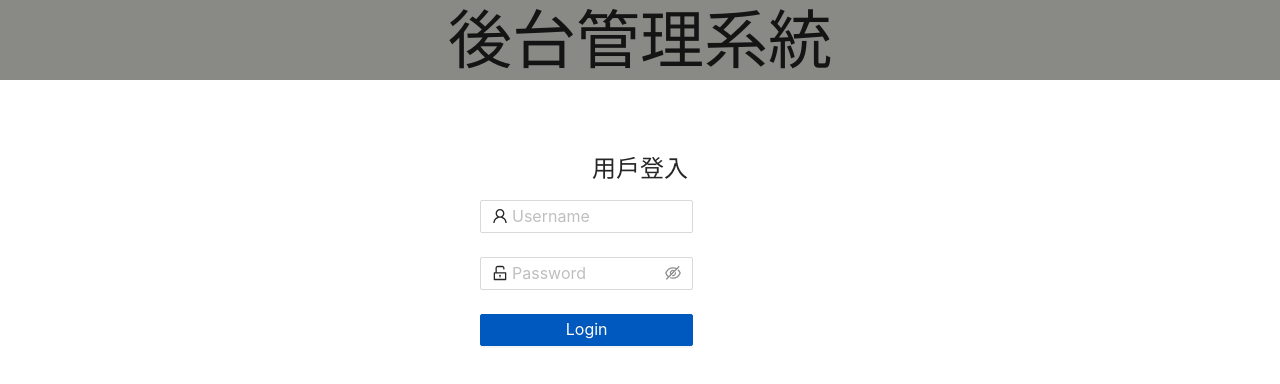
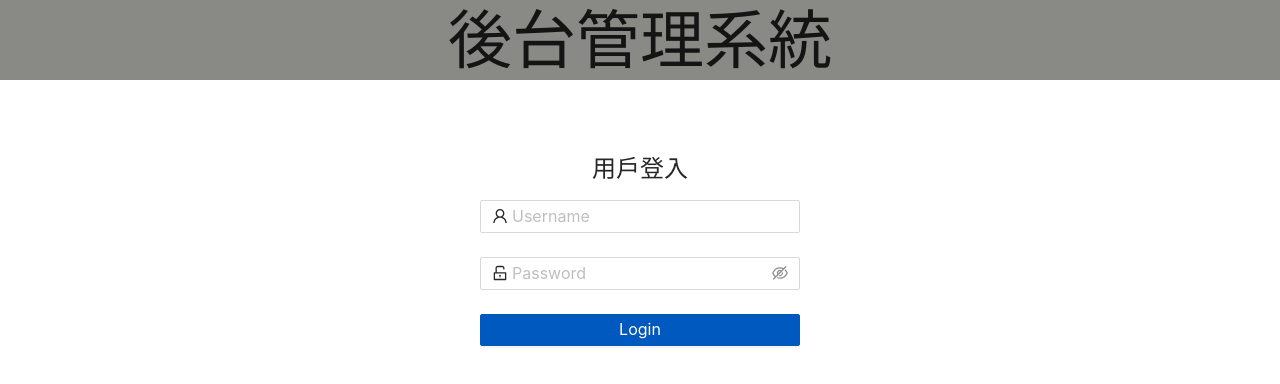
Before and after one commit to SimonLiu0911/BackstageByReact17, a React (Create React App) app: page /login in a window 1280 px wide. Shown: the top 384 px of the page. Built offline with nearby package versions, Linux system fonts and the light colour scheme; the HTML template or start-up script is replaced by a standard one.

Commit message:
modify Login style

```diff
--- a/src/pages/login/login.jsx
+++ b/src/pages/login/login.jsx
@@ -29,9 +29,6 @@ const Login = () => {
 						<Form
 							form={form}
 							name="basic"
-							wrapperCol={{
-								span: 16,
-							}}
 							initialValues={{
 								remember: true,
 							}}
@@ -43,6 +40,7 @@ const Login = () => {
 									{
 										required: true,
 										message: 'Please input your username!',
+										whitespace: true,
 									},
 								]}
 							>
@@ -58,16 +56,13 @@ const Login = () => {
 									{
 										required: true,
 										message: 'Please input your password!',
+										whitespace: true,
 									},
 								]}
 							>
 								<Input.Password
 									prefix={<UnlockOutlined className="site-form-item-icon" />}
 									placeholder="Password"
-								// onChange={(e) => setUser({
-								// 	...user,
-								// 	password: e.target.value
-								// })}
 								/>
 							</Form.Item>
 
@@ -84,68 +79,4 @@ const Login = () => {
 	);
 }
 
-
-// class Login extends Component {
-// 	render() {
-// 		return (
-// 			<LoginStyle className="login">
-// 				<HeaderStyle className='login-header'>
-// 					<header>
-// 						<h1>後台管理系統</h1>
-// 					</header>
-// 				</HeaderStyle>
-// 				<SectionStyle>
-// 					<section className='login-content'>
-// 						<h2>用戶登入</h2>
-// 						<FormStyle>
-// 							<Form
-// 								name="basic"
-// 								wrapperCol={{
-// 									span: 16,
-// 								}}
-// 								initialValues={{
-// 									remember: true,
-// 								}}
-// 								// onFinish={onFinish}
-// 								// onFinishFailed={onFinishFailed}
-// 								autoComplete="off"
-// 							>
-// 								<Form.Item
-// 									name="username"
-// 									rules={[
-// 										{
-// 											required: true,
-// 											message: 'Please input your username!',
-// 										},
-// 									]}
-// 								>
-// 									<Input placeholder="Username" />
-// 								</Form.Item>
-
-// 								<Form.Item
-// 									name="password"
-// 									rules={[
-// 										{
-// 											required: true,
-// 											message: 'Please input your password!',
-// 										},
-// 									]}
-// 								>
-// 									<Input.Password placeholder="Password" />
-// 								</Form.Item>
-
-// 								<Form.Item>
-// 									<Button type="primary" htmlType="submit">
-// 										Login
-// 									</Button>
-// 								</Form.Item>
-// 							</Form>
-// 						</FormStyle>
-// 					</section>
-// 				</SectionStyle>
-// 			</LoginStyle>
-// 		);
-// 	}
-// }
-
 export default Login;
```
